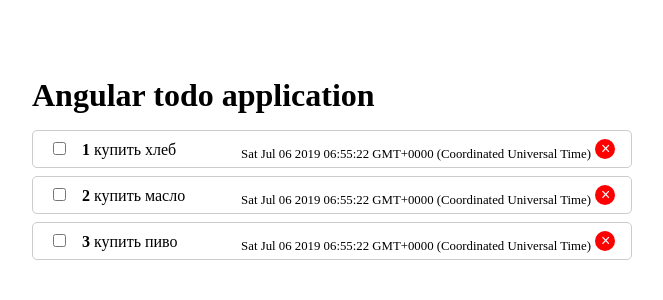
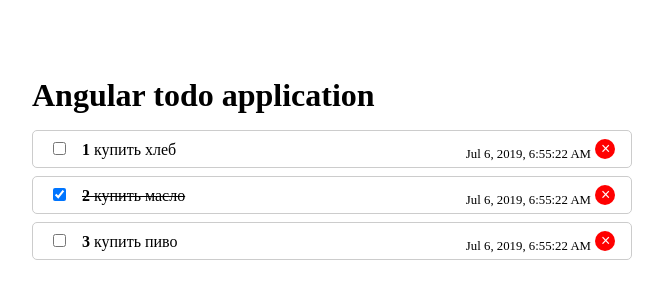
Before and after one commit to AlexandrSavchuk/Angular8Todo, an Angular app: page / in a window 1280 px wide. Shown: the top 300 px of the page, without its empty margins (308-971 px from the left). Built offline with nearby package versions, Linux system fonts and the light colour scheme.

Commit message:
add listener of event onToggle to checkbox

```diff
--- a/src/app/app.component.html
+++ b/src/app/app.component.html
@@ -1,4 +1,7 @@
 <div class="container">
   <h1>{{ appTitle}}</h1>
-  <app-todos [todos]="todos"></app-todos>
+  <app-todos
+    [todos]="todos"
+    (onToggle)="onToggle($event)"
+  ></app-todos>
 </div>
--- a/src/app/app.component.ts
+++ b/src/app/app.component.ts
@@ -20,4 +20,10 @@ export class AppComponent {
     {id: 2, title: 'купить масло', completed: true, date: new Date()},
     {id: 3, title: 'купить пиво', completed: false, date: new Date()}
   ];
+
+  onToggle(id: number) {
+    console.log(id);
+    const idx = this.todos.findIndex(t => t.id === id)
+    this.todos[idx].completed = !this.todos[idx].completed;
+  }
 }
--- a/src/app/todos/todos.component.html
+++ b/src/app/todos/todos.component.html
@@ -1,11 +1,11 @@
 <ul>
   <li *ngFor="let todo of todos; let i = index">
-    <span>
-      <input type="checkbox">
+    <span [class.done]="todo.completed">
+      <input type="checkbox" [checked]="todo.completed" (change)="onChange(todo.id)">
       <strong>{{i + 1}}</strong> {{ todo.title }}
     </span>
 
-    <small>{{todo.date}}</small>
+    <small>{{todo.date | date: 'medium'}}</small>
     <button class="rm">&times;</button>
   </li>
 </ul>
--- a/src/app/todos/todos.component.ts
+++ b/src/app/todos/todos.component.ts
@@ -1,4 +1,4 @@
-import {Component, Input, OnInit} from '@angular/core';
+import {Component, EventEmitter, Input, OnInit, Output} from '@angular/core';
 import {Todo} from '../app.component';
 
 @Component({
@@ -8,11 +8,16 @@ import {Todo} from '../app.component';
 })
 export class TodosComponent implements OnInit {
 
-  @Input() todos: Todo[] = []
+  @Input() todos: Todo[] = [];
+  @Output() onToggle = new EventEmitter<number>();
 
   constructor() { }
 
   ngOnInit() {
   }
 
+  onChange(id: number) {
+    this.onToggle.emit(id);
+  }
+
 }
```
